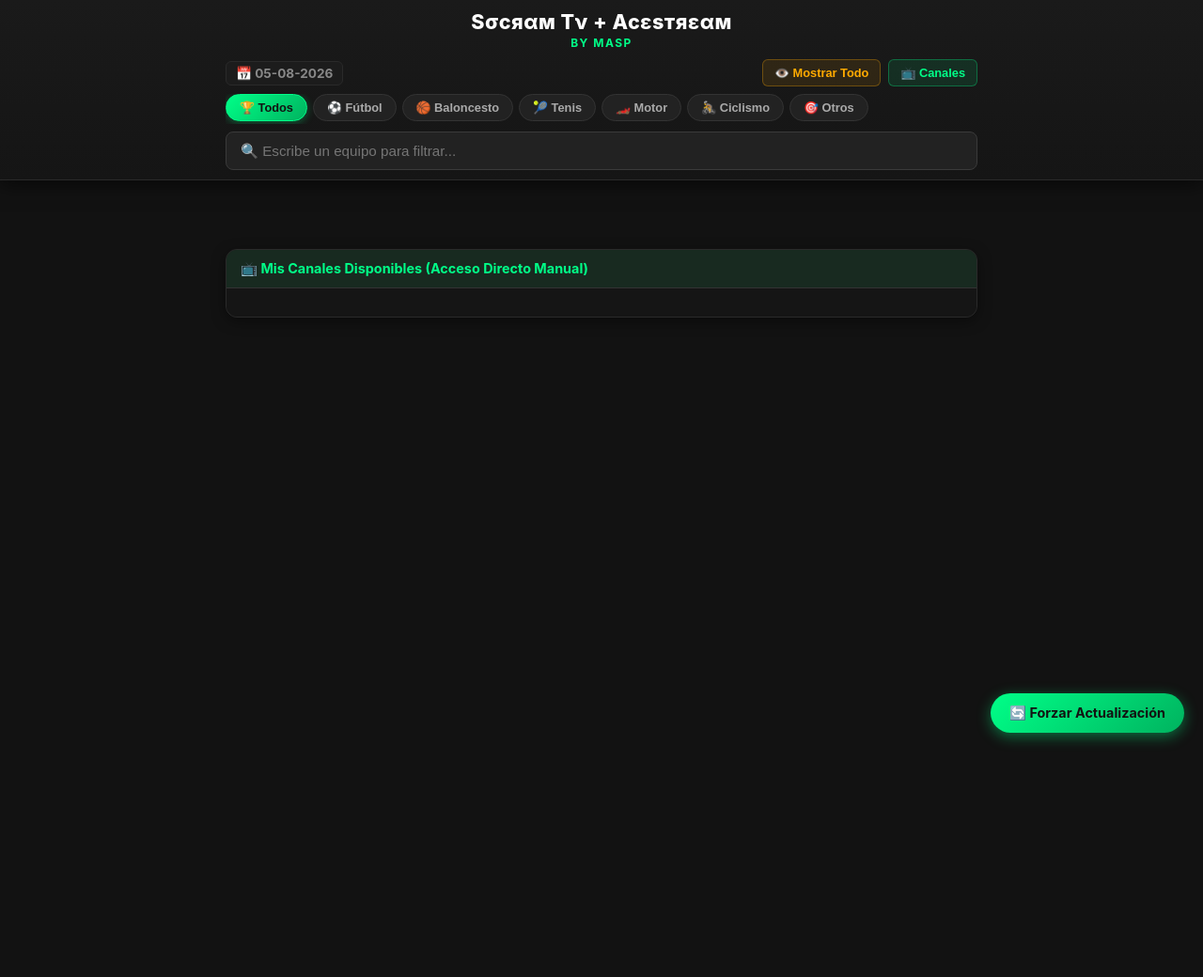
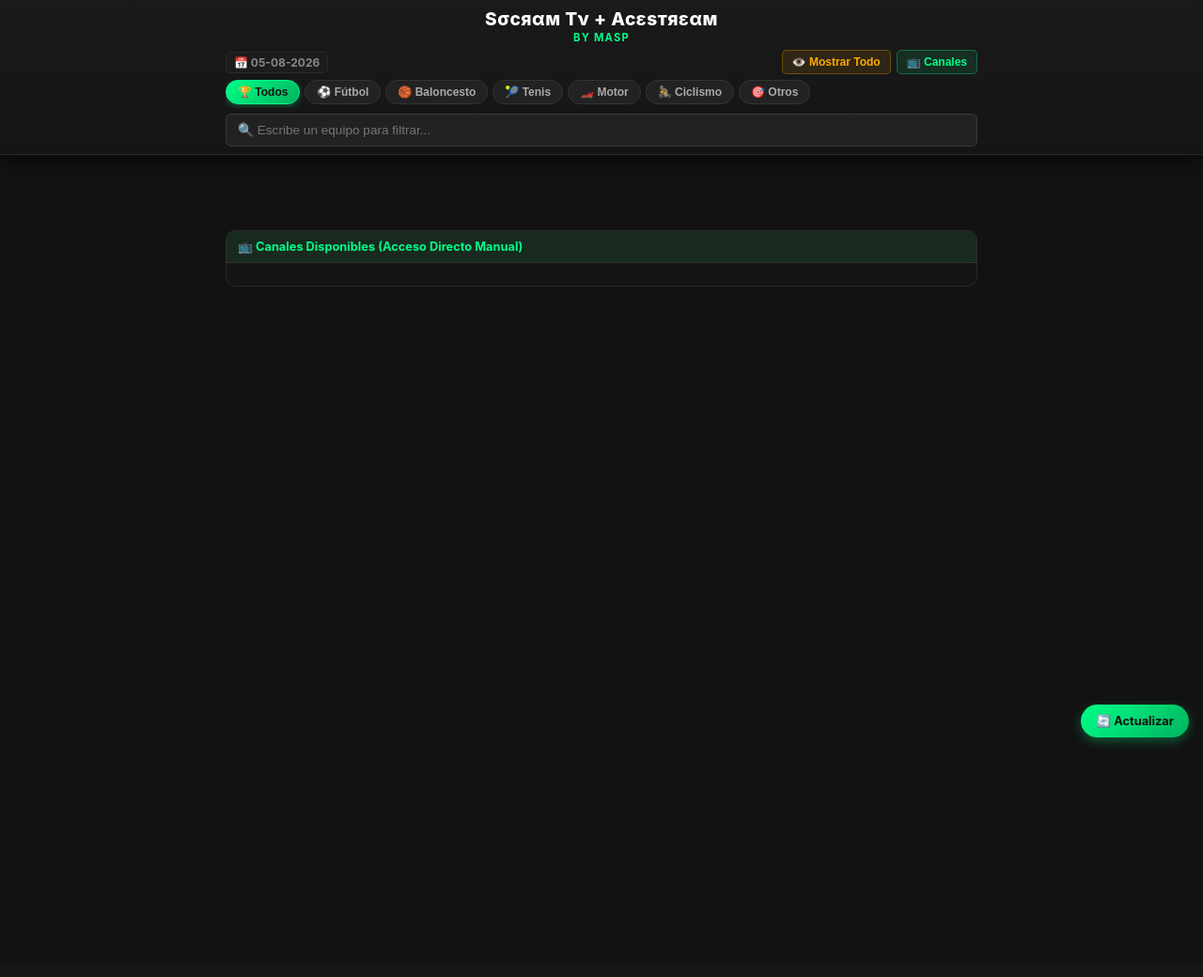
Before and after one commit to socramtv/Soccer-app, a Flask app: page / in a window 1280 px wide. Shown: the whole page at 94% size. After the commit the page ends 793 px from the top, so only its background shows below. Run offline with Flask 3, Linux system fonts and the light colour scheme.

Commit message:
Actualizar index.html

```diff
--- a/templates/index.html
+++ b/templates/index.html
@@ -10,39 +10,38 @@
             color: #e0e0e0;
             font-family: -apple-system, BlinkMacSystemFont, "Segoe UI", Roboto, Helvetica, Arial, sans-serif;
             margin: 0;
-            padding: 15px;
-            padding-top: 225px; /* Aumentado para dar espacio holgado a la fila de categorías */
+            padding: 10px;
+            padding-top: 215px; /* Altura compactada para la cabecera móvil */
             display: flex;
             flex-direction: column;
             align-items: center;
             min-height: 100vh;
         }
 
-        /* Barra Superior Fija */
+        /* Barra Superior Fija Compacta */
         .top-bar {
             position: fixed;
             top: 0;
             left: 0;
             right: 0;
             background: linear-gradient(180deg, #1a1a1a 0%, #151515 100%);
-            padding: 10px 15px;
+            padding: 8px 12px;
             box-shadow: 0 4px 20px rgba(0,0,0,0.6);
             border-bottom: 1px solid #2a2a2a;
             z-index: 1000;
             display: flex;
             flex-direction: column;
             align-items: center;
-            gap: 8px;
+            gap: 6px;
         }
 
         .top-bar-title-row {
             text-align: center;
             width: 100%;
-            margin-bottom: 2px;
         }
 
         .top-bar-title-row h1 {
-            font-size: 1.35rem;
+            font-size: 1.2rem; /* Tamaño reducido de letra principal */
             margin: 0;
             color: #ffffff;
             font-weight: 800;
@@ -50,12 +49,12 @@
         }
 
         .top-bar-title-row .subtitle {
-            font-size: 0.75rem;
+            font-size: 0.7rem;
             color: #00ff88;
             font-weight: bold;
             display: block;
-            margin-top: 2px;
-            letter-spacing: 1.5px;
+            margin-top: 1px;
+            letter-spacing: 1.2px;
             text-transform: uppercase;
         }
 
@@ -68,29 +67,29 @@
         }
 
         .fecha-badge {
-            font-size: 0.85rem;
+            font-size: 0.75rem;
             color: #888888;
             font-weight: bold;
             background-color: #1c1c1c;
-            padding: 4px 10px;
-            border-radius: 6px;
+            padding: 3px 8px;
+            border-radius: 5px;
             border: 1px solid #2a2a2a;
         }
 
         .top-actions-layout {
             display: flex;
-            gap: 8px;
+            gap: 6px;
         }
 
         .btn-header-action {
-            padding: 6px 12px;
-            border-radius: 6px;
-            font-size: 0.8rem;
+            padding: 5px 10px;
+            border-radius: 5px;
+            font-size: 0.75rem;
             font-weight: bold;
             cursor: pointer;
             display: flex;
             align-items: center;
-            gap: 5px;
+            gap: 4px;
             transition: all 0.2s;
             outline: none;
         }
@@ -111,29 +110,29 @@
             transform: scale(0.95);
         }
 
-        /* NUEVO: Fila Horizontal de Categorías Deportivas */
+        /* Fila de Categorías Deslizantes en Móvil */
         .categories-wrapper {
             width: 100%;
             max-width: 800px;
             display: flex;
-            gap: 6px;
+            gap: 5px;
             overflow-x: auto;
-            padding-bottom: 3px;
+            padding-bottom: 4px;
             box-sizing: border-box;
-            scrollbar-width: none; /* Oculta scroll en Firefox */
+            scrollbar-width: none;
         }
 
         .categories-wrapper::-webkit-scrollbar {
-            display: none; /* Oculta scroll en Chrome/Safari */
+            display: none;
         }
 
         .btn-category {
             background-color: #222222;
             color: #aaaaaa;
             border: 1px solid #333333;
-            padding: 6px 14px;
-            border-radius: 20px;
-            font-size: 0.8rem;
+            padding: 5px 12px;
+            border-radius: 15px;
+            font-size: 0.75rem;
             font-weight: bold;
             cursor: pointer;
             white-space: nowrap;
@@ -145,7 +144,7 @@
             background: linear-gradient(135deg, #00ff88 0%, #00b35f 100%);
             color: #121212;
             border-color: #00ff88;
-            box-shadow: 0 2px 8px rgba(0, 255, 136, 0.3);
+            box-shadow: 0 2px 6px rgba(0, 255, 136, 0.3);
         }
 
         .search-container {
@@ -155,57 +154,54 @@
 
         .search-input {
             width: 100%;
-            padding: 11px 15px;
+            padding: 9px 12px;
             background-color: #222222;
             color: #ffffff;
             border: 1px solid #3a3a3a;
-            border-radius: 8px;
-            font-size: 0.95rem;
+            border-radius: 6px;
+            font-size: 0.85rem;
             box-sizing: border-box;
             outline: none;
-            transition: all 0.3s ease;
         }
 
         .search-input:focus {
             border-color: #00ff88;
-            box-shadow: 0 0 10px rgba(0, 255, 136, 0.2);
-            background-color: #282828;
+            background-color: #252525;
         }
 
         .container {
             width: 100%;
             max-width: 800px;
-            margin-bottom: 70px;
+            margin-bottom: 60px;
         }
 
         .day-section {
             width: 100%;
             display: flex;
             flex-direction: column;
-            margin-bottom: 30px;
+            margin-bottom: 20px;
         }
 
         .day-header {
             width: 100%;
             background: linear-gradient(135deg, #1f2937 0%, #111827 100%);
             color: #00ff88;
-            font-size: 1.1rem;
+            font-size: 0.95rem;
             font-weight: bold;
-            padding: 12px 15px;
-            border-radius: 8px;
-            margin-bottom: 12px;
-            box-shadow: 0 4px 10px rgba(0,0,0,0.3);
-            border-left: 5px solid #00ff88;
+            padding: 10px 12px;
+            border-radius: 6px;
+            margin-bottom: 8px;
+            border-left: 4px solid #00ff88;
             box-sizing: border-box;
         }
 
+        /* Reducción General de Letra en la Tabla */
         .table-container {
             width: 100%;
             overflow-x: auto;
             -webkit-overflow-scrolling: touch;
             background-color: #1e1e1e;
-            border-radius: 12px;
-            box-shadow: 0 4px 15px rgba(0,0,0,0.4);
+            border-radius: 8px;
             border: 1px solid #2a2a2a;
         }
 
@@ -213,93 +209,94 @@
             width: 100%;
             border-collapse: collapse;
             text-align: left;
-            font-size: 0.9rem;
-            min-width: 480px;
+            font-size: 0.8rem; /* Letra global más pequeña */
+            min-width: 460px;
         }
 
         th {
             background-color: #1a1a1a;
             color: #888888;
-            padding: 10px;
+            padding: 8px;
             font-weight: 600;
-            font-size: 0.75rem;
+            font-size: 0.7rem;
             text-transform: uppercase;
             border-bottom: 1px solid #2a2a2a;
         }
 
         td {
-            padding: 12px 10px;
+            padding: 10px 8px;
             border-bottom: 1px solid #2a2a2a;
             vertical-align: middle;
-        }
-
-        tr:last-child td {
-            border-bottom: none;
-        }
-
-        tr:nth-child(even) {
-            background-color: #161616;
+            word-wrap: break-word;
         }
 
         .hora {
             font-weight: bold;
             color: #ffffff;
-            white-space: nowrap;
+            font-size: 0.8rem;
+        }
+
+        .txt-liga-sub {
+            display: block;
+            font-size: 0.7rem;
+            color: #888888;
+            margin-top: 2px;
         }
 
         .marcador-box {
             display: flex;
-            align-items: center;
-            justify-content: flex-start;
-            gap: 12px;
+            flex-direction: column;
+            gap: 4px;
             color: #ffffff;
         }
 
         .bloque-equipo {
-            display: inline-flex;
+            display: flex;
             align-items: center;
-            gap: 8px;
+            gap: 6px;
         }
 
         .escudo-team {
-            width: 22px;
-            height: 22px;
+            width: 18px; /* Reducido para encajar con el tamaño de letra */
+            height: 18px;
             object-fit: contain;
-            border-radius: 2px;
         }
 
         .vs-separador {
-            color: #666666;
-            font-size: 0.8rem;
+            color: #555555;
+            font-size: 0.7rem;
             font-weight: bold;
+            padding-left: 24px;
+            margin: -2px 0;
         }
 
         .canal-texto-vacio {
             color: #555555;
-            font-size: 0.8rem;
-            display: inline-block;
+            font-size: 0.7rem;
+            display: block;
             margin: 2px 0;
         }
 
+        /* Botones de Canales Compactos */
         .btn-canal {
             display: inline-flex;
             align-items: center;
             background: linear-gradient(135deg, #282828 0%, #1f1f1f 100%);
             color: #00ff88;
-            padding: 6px 12px;
-            margin: 3px 4px 3px 0;
-            border-radius: 6px;
+            padding: 4px 8px;
+            margin: 2px 2px 2px 0;
+            border-radius: 4px;
             text-decoration: none;
-            font-size: 0.8rem;
+            font-size: 0.7rem;
             font-weight: bold;
             border: 1px solid #333333;
         }
 
         .grid-canales {
             display: grid;
-            grid-template-columns: repeat(auto-fill, minmax(170px, 1fr));
-            gap: 10px;
-            padding: 15px;
+            grid-template-columns: repeat(auto-fill, minmax(140px, 1fr));
+            gap: 8px;
+            padding: 12px;
             background-color: #151515;
         }
 
@@ -308,39 +305,38 @@
             align-items: center;
             background: linear-gradient(135deg, #252525 0%, #1c1c1c 100%);
             color: #ffffff;
-            padding: 11px 12px;
-            border-radius: 8px;
+            padding: 8px 10px;
+            border-radius: 6px;
             text-decoration: none;
-            font-size: 0.85rem;
+            font-size: 0.75rem;
             font-weight: bold;
             border: 1px solid #333333;
-            box-shadow: 0 2px 5px rgba(0,0,0,0.3);
+            gap: 6px;
         }
 
         .btn-recargar {
             position: fixed;
-            bottom: 20px;
-            right: 20px;
+            bottom: 15px;
+            right: 15px;
             background: linear-gradient(135deg, #00ff88 0%, #00b35f 100%);
             color: #121212;
             border: none;
-            padding: 12px 20px;
-            border-radius: 50px;
-            font-size: 0.9rem;
+            padding: 10px 16px;
+            border-radius: 40px;
+            font-size: 0.8rem;
             font-weight: bold;
-            box-shadow: 0 4px 15px rgba(0, 255, 136, 0.4);
+            box-shadow: 0 4px 12px rgba(0, 255, 136, 0.3);
             cursor: pointer;
             text-decoration: none;
             display: flex;
             align-items: center;
-            gap: 8px;
+            gap: 6px;
             z-index: 999;
         }
 
         .competition-card {
             background-color: #1e1e1e;
-            border-radius: 12px;
-            box-shadow: 0 4px 15px rgba(0,0,0,0.4);
+            border-radius: 10px;
             border: 1px solid #2a2a2a;
             margin-bottom: 15px;
             overflow: hidden;
@@ -349,13 +345,10 @@
         .competition-header {
             background-color: #252525;
             color: #ffffff;
-            padding: 11px 15px;
+            padding: 9px 12px;
             font-weight: bold;
-            font-size: 0.9rem;
+            font-size: 0.8rem;
             border-bottom: 1px solid #333333;
-            display: flex;
-            align-items: center;
-            gap: 8px;
         }
     </style>
 </head>
@@ -376,7 +369,7 @@
             </div>
         </div>
 
-        <!-- NUEVO: Fila Deslizable de Categorías Deportivas Cruzadas -->
+        <!-- Fila de Filtros de Disciplinas Cruzadas -->
         <div class="categories-wrapper">
             <button class="btn-category active" onclick="filtrarCategoria('all', this)">🏆 Todos</button>
             <button class="btn-category" onclick="filtrarCategoria('Fútbol', this)">⚽ Fútbol</button>
@@ -402,18 +395,17 @@
                 <table>
                     <thead>
                         <tr>
-                            <th style="width: 15%">Hora / Día</th>
-                            <th style="width: 55%">Encuentro</th>
+                            <th style="width: 15%">Hora</th>
+                            <th style="width: 55%">Encuentro / Competición</th>
                             <th style="width: 30%">Enlaces Directos</th>
                         </tr>
                     </thead>
                     <tbody>
                         {% for evento in destacados %}
-                        <!-- MEJORA: Asociamos la etiqueta de deporte inyectada desde Python -->
                         <tr class="fila-partido" data-has-links="{{ 'true' if evento.has_links else 'false' }}" data-deporte="{{ evento.deporte }}">
                             <td class="hora">
                                 {{ evento.hora }}<br>
-                                <small style="color: #aaa; font-weight: normal; font-size: 0.7rem;">{{ evento.fecha }}</small>
+                                <small style="color: #aaa; font-weight: normal; font-size: 0.65rem;">{{ evento.fecha }}</small>
                             </td>
                             <td>
                                 <div class="marcador-box">
@@ -421,17 +413,18 @@
                                         {% if evento.logo_local %}
                                         <img src="{{ evento.logo_local }}" class="escudo-team" loading="lazy" alt="">
                                         {% endif %}
-                                        <span class="txt-local">{{ evento.equipo_local }}</span>
+                                        <span class="txt-local" style="font-weight: 600;">{{ evento.equipo_local }}</span>
                                     </div>
                                     {% if evento.equipo_visitante %}
                                     <span class="vs-separador">vs</span>
                                     <div class="bloque-equipo">
-                                        <span class="txt-visitante">{{ evento.equipo_visitante }}</span>
                                         {% if evento.logo_visitante %}
                                         <img src="{{ evento.logo_visitante }}" class="escudo-team" loading="lazy" alt="">
                                         {% endif %}
+                                        <span class="txt-visitante">{{ evento.equipo_visitante }}</span>
                                     </div>
                                     {% endif %}
+                                    <span class="txt-liga-sub">🏆 {{ evento.liga }}</span>
                                 </div>
                             </td>
                             <td class="canales-td">{{ evento.canales_html | safe }}</td>
@@ -443,7 +436,7 @@
         </div>
         {% endif %}
 
-        <!-- Bloque Principal de Partidos por Días -->
+        <!-- Bloque Principal por Días -->
         <div id="seccion-partidos">
             {% for fecha, partidos in eventos_agrupados.items() %}
             <div class="day-section">
@@ -454,13 +447,12 @@
                         <thead>
                             <tr>
                                 <th style="width: 15%">Hora</th>
-                                <th style="width: 55%">Encuentro</th>
+                                <th style="width: 55%">Encuentro / Competición</th>
                                 <th style="width: 30%">Enlaces Directos</th>
                             </tr>
                         </thead>
                         <tbody>
                             {% for evento in partidos %}
-                            <!-- MEJORA: Asociamos la etiqueta de deporte inyectada desde Python -->
                             <tr class="fila-partido" data-has-links="{{ 'true' if evento.has_links else 'false' }}" data-deporte="{{ evento.deporte }}">
                                 <td class="hora">{{ evento.hora }}</td>
                                 <td>
@@ -469,18 +461,19 @@
                                             {% if evento.logo_local %}
                                             <img src="{{ evento.logo_local }}" class="escudo-team" loading="lazy" alt="">
                                             {% endif %}
-                                            <span class="txt-local">{{ evento.equipo_local }}</span>
+                                            <span class="txt-local" style="font-weight: 600;">{{ evento.equipo_local }}</span>
                                         </div>
 
                                         {% if evento.equipo_visitante %}
                                         <span class="vs-separador">vs</span>
                                         <div class="bloque-equipo">
-                                            <span class="txt-visitante">{{ evento.equipo_visitante }}</span>
                                             {% if evento.logo_visitante %}
                                             <img src="{{ evento.logo_visitante }}" class="escudo-team" loading="lazy" alt="">
                                             {% endif %}
+                                            <span class="txt-visitante">{{ evento.equipo_visitante }}</span>
                                         </div>
                                         {% endif %}
+                                        <span class="txt-liga-sub">🏆 {{ evento.liga }}</span>
                                     </div>
                                 </td>
                                 <td class="canales-td">{{ evento.canales_html | safe }}</td>
@@ -494,14 +487,14 @@
         </div>
 
         <!-- SECCIÓN INFERIOR -->
-        <div class="competition-card" id="card-canales-sistema" style="margin-top: 40px; border-color: #2a2a2a; border-radius: 12px; border: 1px solid #2a2a2a; overflow: hidden;">
-            <div class="competition-header" style="background-color: #182a20; color: #00ff88; font-weight: bold; padding: 11px 15px;">
-                📺 Mis Canales Disponibles (Acceso Directo Manual)
+        <div class="competition-card" id="card-canales-sistema" style="margin-top: 30px;">
+            <div class="competition-header" style="background-color: #182a20; color: #00ff88;">
+                📺 Canales Disponibles (Acceso Directo Manual)
             </div>
             <div class="grid-canales">
                 {% for canal in canales_puros %}
                 <a href="/reproductor?url={{ canal.stream_url | urlencode }}&name={{ canal.name | urlencode }}" class="btn-canal-directo" data-canal-name="{{ canal.name | lower }}">
-                    <span class="ico-play">▶</span>
+                    <span>▶</span>
                     <span>{{ canal.name }}</span>
                 </a>
                 {% endfor %}
@@ -510,24 +503,18 @@
 
     </div>
 
-    <!-- Botón flotante -->
     <a href="/recargar" class="btn-recargar">
-        🔄 Forzar Actualización
+        🔄 Actualizar
     </a>
 
     <script>
         let ocultarSinEnlace = true;
-        let categoriaActiva = "all"; // Estado global de la categoría elegida
+        let categoriaActiva = "all";
 
-        // Función para cambiar de categoría deportiva en caliente
         function filtrarCategoria(deporte, elemento) {
             categoriaActiva = deporte;
-
-            // Cambiar estilo visual del botón activo
             document.querySelectorAll('.btn-category').forEach(btn => btn.classList.remove('active'));
             elemento.classList.add('active');
-
-            // Lanzar el motor unificado de filtrado
             filtrarTodo();
         }
 
@@ -551,16 +538,11 @@
 
         function bajarACanales() {
             const target = document.getElementById('card-canales-sistema');
-            const offset = 225;
+            const offset = 215;
             const targetPosition = target.getBoundingClientRect().top + window.pageYOffset - offset;
-
-            window.scrollTo({
-                top: targetPosition,
-                behavior: 'smooth'
-            });
+            window.scrollTo({ top: targetPosition, behavior: 'smooth' });
         }
 
-        // MOTOR DE FILTRADO TRIPLE CRUZADO: Texto + Enlaces Streaming + Categoría Deportiva
         function filtrarTodo() {
             let query = document.getElementById('buscador').value.toLowerCase().trim();
             let palabrasBusqueda = query.split(/\s+/).filter(p => p.length > 0);
@@ -575,20 +557,16 @@
                     let localText = fila.querySelector('.txt-local').textContent.toLowerCase();
                     let visitanteEl = fila.querySelector('.txt-visitante');
                     let visitanteText = visitanteEl ? visitanteEl.textContent.toLowerCase() : "";
-                    let partidoCompleto = localText + " " + visitanteText;
+                    let ligaText = fila.querySelector('.txt-liga-sub').textContent.toLowerCase();
+                    let partidoCompleto = localText + " " + visitanteText + " " + ligaText;
 
-                    // 1. Verificar Buscador por palabra
                     let coincideBusqueda = palabrasBusqueda.every(palabra => partidoCompleto.includes(palabra));
-
-                    // 2. Verificar Interruptor de Enlaces
                     let tieneEnlace = fila.getAttribute('data-has-links') === 'true';
                     let coincideEnlace = !ocultarSinEnlace || tieneEnlace;
 
-                    // 3. Verificar Botón de Categoría Deportiva
                     let deporteFila = fila.getAttribute('data-deporte');
                     let coincideCategoria = (categoriaActiva === 'all' || deporteFila === categoriaActiva);
 
-                    // Si pasa los tres filtros en paralelo, se muestra la fila
                     if (coincideBusqueda && coincideEnlace && coincideCategoria) {
                         fila.style.display = '';
                         encuentrosVisiblesEnDia++;
@@ -597,7 +575,6 @@
                     }
                 });
 
-                // Ocultar el día o bloque entero si no quedan partidos visibles
                 if (encuentrosVisiblesEnDia > 0) {
                     seccion.style.display = '';
                 } else {
@@ -605,7 +582,6 @@
                 }
             });
 
-            // Filtrar los canales fijos del final por texto
             let botonesCanales = document.querySelectorAll('.grid-canales .btn-canal-directo');
             let canalesVisibles = 0;
 
```
